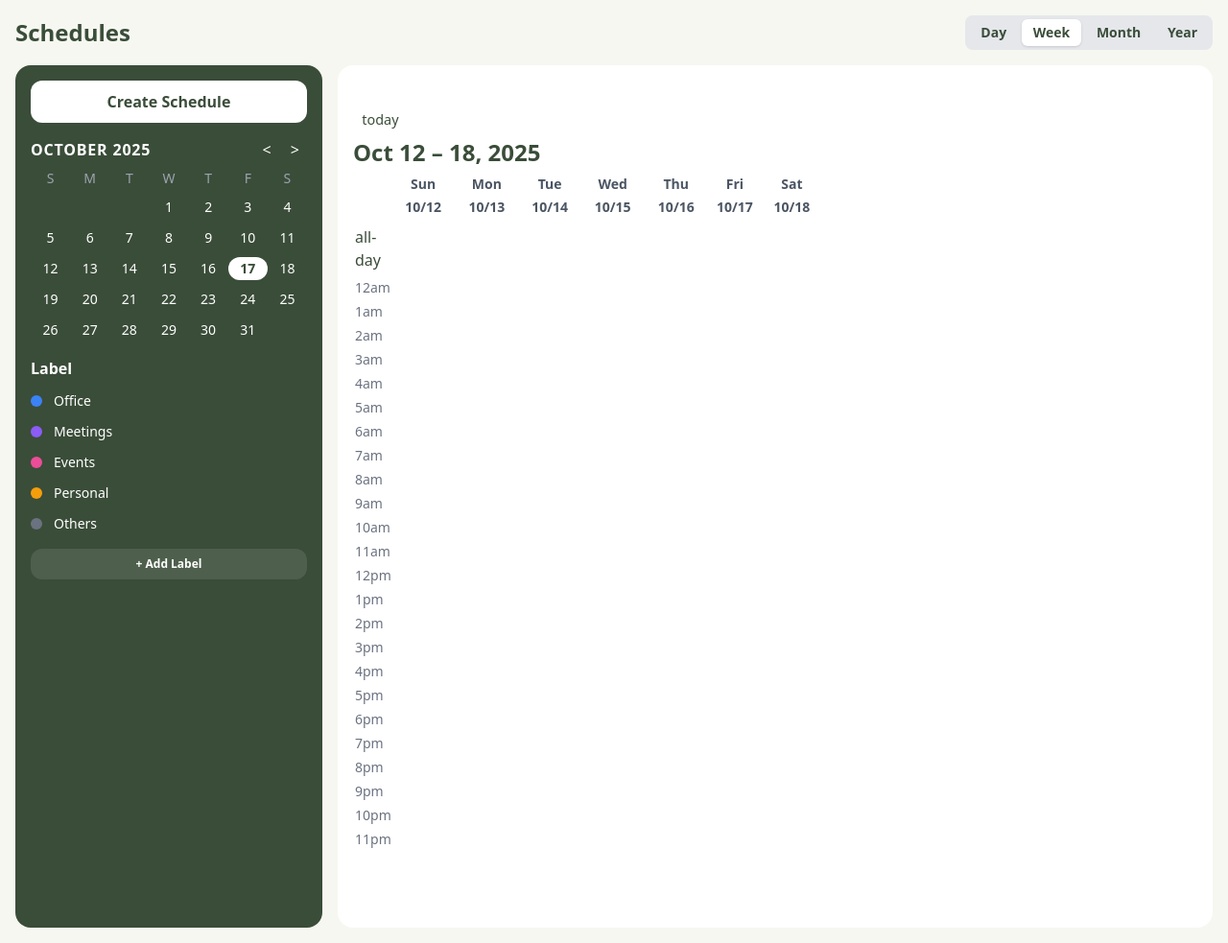
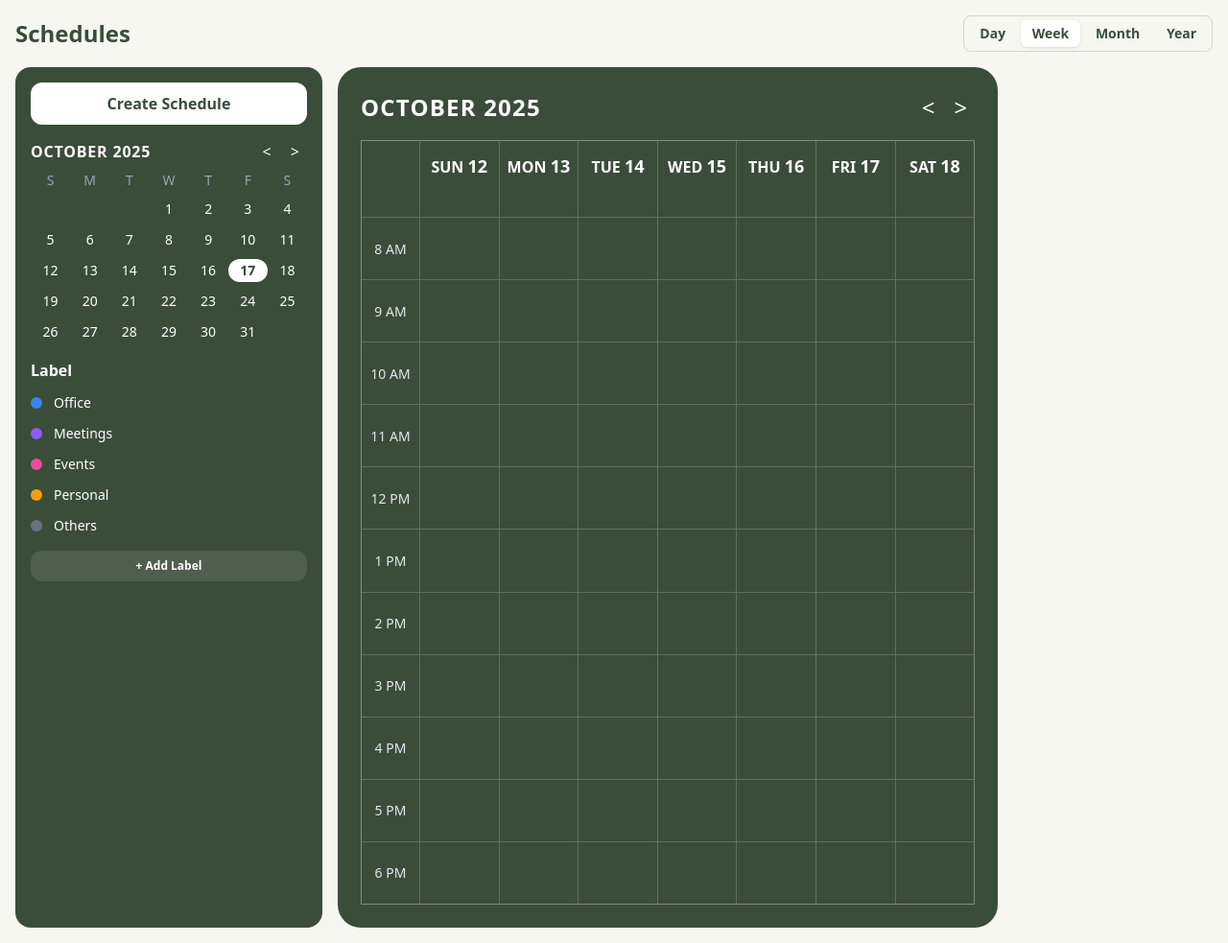
Before and after one commit to AlT4lR/CapstoneMalala, a Flask app: template Capstone/website/templates/schedules.html in a window 1280 px wide. Shown: the whole page at 96% size. Run offline with Flask 3, Linux system fonts and the light colour scheme; the template is opened without the code that fills it, so the values that code supplies are empty; some libraries are stand-ins or nearby versions.

Commit message:
Version 2.8
- added dynamic calendar

```diff
--- /dev/null
+++ b/Capstone/website/static/js/dynamic_calendar.js
@@ -0,0 +1,167 @@
+// static/js/dynamic_calendar.js
+document.addEventListener('DOMContentLoaded', () => {
+    const calendarContainer = document.getElementById('main-calendar-container');
+    const viewSwitcher = document.getElementById('view-switcher');
+
+    if (!calendarContainer || !viewSwitcher) return;
+
+    let currentDate = new Date();
+    let currentView = 'week'; // 'day', 'week', 'month', 'year'
+
+    const monthNames = ["JANUARY", "FEBRUARY", "MARCH", "APRIL", "MAY", "JUNE", "JULY", "AUGUST", "SEPTEMBER", "OCTOBER", "NOVEMBER", "DECEMBER"];
+    const dayNames = ["SUN", "MON", "TUE", "WED", "THU", "FRI", "SAT"];
+
+    function render() {
+        calendarContainer.innerHTML = ''; // Clear previous content
+
+        // 1. Render Header (Title & Navigation)
+        const header = document.createElement('div');
+        header.className = 'calendar-header';
+        header.innerHTML = `
+            <h2 id="calendar-title" class="calendar-title"></h2>
+            <div class="calendar-nav">
+                <button id="cal-prev">&lt;</button>
+                <button id="cal-next">&gt;</button>
+            </div>
+        `;
+        calendarContainer.appendChild(header);
+
+        // 2. Render Grid based on view
+        const grid = document.createElement('div');
+        grid.className = 'calendar-grid';
+
+        if (currentView === 'month') {
+            renderMonthView(grid);
+        } else if (currentView === 'week' || currentView === 'day') {
+            renderWeekView(grid);
+        } else {
+             grid.innerHTML = '<div class="p-8 text-center">Year view is not implemented yet.</div>';
+        }
+
+        calendarContainer.appendChild(grid);
+
+        // 3. Add event listeners
+        document.getElementById('cal-prev').addEventListener('click', navigatePrev);
+        document.getElementById('cal-next').addEventListener('click', navigateNext);
+    }
+
+    function renderMonthView(grid) {
+        const year = currentDate.getFullYear();
+        const month = currentDate.getMonth();
+        document.getElementById('calendar-title').textContent = `${monthNames[month]} ${year}`;
+        grid.className += ' month-view';
+
+        // Headers
+        dayNames.forEach(day => {
+            const headerCell = document.createElement('div');
+            headerCell.className = 'day-header';
+            headerCell.textContent = day;
+            grid.appendChild(headerCell);
+        });
+
+        // Date cells
+        const firstDay = new Date(year, month, 1).getDay();
+        const daysInMonth = new Date(year, month + 1, 0).getDate();
+
+        for (let i = 0; i < firstDay; i++) {
+            grid.innerHTML += '<div class="date-cell empty"></div>';
+        }
+
+        for (let day = 1; day <= daysInMonth; day++) {
+            const cell = document.createElement('div');
+            cell.className = 'date-cell';
+            const today = new Date();
+            if (day === today.getDate() && month === today.getMonth() && year === today.getFullYear()) {
+                cell.classList.add('is-today');
+            }
+            cell.innerHTML = `<span class="date-number">${day}</span>`;
+            grid.appendChild(cell);
+        }
+    }
+
+    function renderWeekView(grid) {
+        const year = currentDate.getFullYear();
+        const month = currentDate.getMonth();
+        document.getElementById('calendar-title').textContent = `${monthNames[month]} ${year}`;
+        grid.className += ' week-view';
+
+        // Get start of the week (Sunday)
+        const first = currentDate.getDate() - currentDate.getDay();
+        const weekStart = new Date(currentDate.setDate(first));
+
+        // Render headers
+        grid.innerHTML += '<div class="corner-cell"></div>'; // Top-left empty
+        for (let i = 0; i < 7; i++) {
+            const dayDate = new Date(weekStart);
+            dayDate.setDate(weekStart.getDate() + i);
+            const headerCell = document.createElement('div');
+            headerCell.className = 'day-header';
+            headerCell.innerHTML = `<span>${dayNames[dayDate.getDay()]}</span> <span class="text-lg">${dayDate.getDate()}</span>`;
+            grid.appendChild(headerCell);
+        }
+
+        // Render time slots and cells
+        for (let hour = 8; hour <= 18; hour++) { // 8 AM to 6 PM
+            const timeSlot = document.createElement('div');
+            timeSlot.className = 'time-slot';
+            timeSlot.textContent = `${hour > 12 ? hour - 12 : hour} ${hour >= 12 ? 'PM' : 'AM'}`;
+            grid.appendChild(timeSlot);
+
+            for (let i = 0; i < 7; i++) {
+                const hourCell = document.createElement('div');
+                hourCell.className = 'hour-cell';
+
+                // Add example event placeholder for demonstration
+                const dayDate = new Date(weekStart);
+                dayDate.setDate(weekStart.getDate() + i);
+                if (dayDate.getDate() === 20 && hour === 16) { // July 20th at 4 PM
+                    hourCell.innerHTML = `
+                        <div class="event-placeholder">
+                            &bull; Delivery of Alcoholic Liquor
+                            <div class="text-xs opacity-75">5:30 - 6:00 (work)</div>
+                        </div>
+                    `;
+                }
+                grid.appendChild(hourCell);
+            }
+        }
+    }
+
+    // --- Navigation ---
+    function navigatePrev() {
+        if (currentView === 'month') {
+            currentDate.setMonth(currentDate.getMonth() - 1);
+        } else { // Week or day view
+            currentDate.setDate(currentDate.getDate() - 7);
+        }
+        render();
+    }
+
+    function navigateNext() {
+        if (currentView === 'month') {
+            currentDate.setMonth(currentDate.getMonth() + 1);
+        } else { // Week or day view
+            currentDate.setDate(currentDate.getDate() + 7);
+        }
+        render();
+    }
+
+    // --- View Switching ---
+    viewSwitcher.addEventListener('click', (e) => {
+        if (e.target.tagName === 'BUTTON') {
+            const selectedView = e.target.dataset.view;
+            if (selectedView === currentView) return;
+
+            // Update active button style
+            viewSwitcher.querySelector('.active-view').classList.remove('active-view');
+            e.target.classList.add('active-view');
+
+            currentView = selectedView;
+            currentDate = new Date(); // Reset to today when switching views
+            render();
+        }
+    });
+
+    // Initial Render
+    render();
+});
--- a/Capstone/website/templates/schedules.html
+++ b/Capstone/website/templates/schedules.html
@@ -1,57 +1,128 @@
 {% extends "base.html" %}
 {% block title %}DecoOffice - Schedules{% endblock %}
 {% block head %}
-<link href='https://cdn.jsdelivr.net/npm/fullcalendar@6.1.11/main.min.css' rel='stylesheet' />
 <meta name="csrf-token" content="{{ csrf_token() }}">
+
+<!-- --- START OF MODIFICATION --- -->
 <style>
-    /* --- General Layout & Calendar Container --- */
-    #calendar {
-        --fc-border-color: #e5e7eb;
-        --fc-day-bg-color: transparent;
-        --fc-today-bg-color: rgba(111, 138, 110, 0.05);
+    /* --- Main Container & Theme --- */
+    .dynamic-calendar-container {
+        background-color: #3a4d39;
+        color: #ffffff;
+        border-radius: 1.5rem; /* 24px */
+        padding: 1.5rem; /* 24px */
+        display: flex;
+        flex-direction: column;
         height: 100%;
     }
 
-    /* --- FullCalendar Component Styling (Scaled Down) --- */
-    .fc .fc-toolbar-title {
+    /* --- Calendar Header (Title & Prev/Next) --- */
+    .calendar-header {
+        display: flex;
+        justify-content: space-between;
+        align-items: center;
+        margin-bottom: 1rem;
+    }
+    .calendar-title {
         font-size: 1.5rem;
         font-weight: 700;
+        letter-spacing: 0.05em;
+    }
+    .calendar-nav button {
+        background: transparent;
+        border: none;
+        color: #ffffff;
+        font-size: 1.5rem;
+        cursor: pointer;
+        padding: 0 0.5rem;
+    }
+
+    /* --- View Switcher Buttons --- */
+    #view-switcher {
+        background-color: #f6f7f1;
+        border: 1px solid #d4d8c4;
         color: #3a4d39;
     }
-    .fc .fc-button {
-        font-size: 0.9em;
-        padding: 0.4em 0.65em;
+    #view-switcher button.active-view {
+        background-color: #ffffff;
+        color: #3a4d39;
+        box-shadow: 0 1px 3px 0 rgb(0 0 0 / 0.1), 0 1px 2px -1px rgb(0 0 0 / 0.1);
     }
 
-    .fc .fc-col-header-cell-cushion, .fc .fc-daygrid-day-number, .fc .fc-timegrid-slot-label-cushion {
-        font-size: 0.875rem;
-        color: #6b7280;
-        text-decoration: none;
+    /* --- Calendar Grid (General) --- */
+    .calendar-grid {
+        display: grid;
+        flex: 1;
+        gap: 1px;
+        background-color: rgba(255, 255, 255, 0.2); /* Grid lines color */
+        border: 1px solid rgba(255, 255, 255, 0.2);
     }
-    .fc .fc-col-header-cell-cushion {
-        font-weight: 600;
-        color: #4b5563;
-    }
-    .fc .fc-timegrid-axis-frame {
-        align-items: flex-start;
-        padding-top: 4px;
+    .calendar-grid > div {
+        background-color: #3a4d39;
+        padding: 0.5rem;
     }
 
-    .fc-event {
-        border: none !important;
-        background-color: white !important;
-        padding: 0.25rem 0.5rem;
-        border-radius: 0.5rem;
-        box-shadow: 0 1px 2px 0 rgb(0 0 0 / 0.05);
+    /* --- Month View Specific --- */
+    .month-view {
+        grid-template-columns: repeat(7, 1fr);
+        grid-template-rows: auto repeat(5, 1fr);
     }
-    .fc-event-main { color: #374151; font-weight: 600; }
-    .event-label-dot {
-        width: 8px; height: 8px;
-        border-radius: 9999px;
-        margin-right: 6px;
-        display: inline-block;
+    .month-view .day-header {
+        text-align: center;
+        font-weight: 600;
+        padding: 0.75rem 0.5rem;
     }
+    .month-view .date-cell {
+        padding: 0.5rem;
+    }
+    .month-view .date-cell.empty {
+        background-color: #3a4d39;
+    }
+    .month-view .date-number {
+        font-weight: 500;
+    }
+    .month-view .is-today {
+        background-color: rgba(255, 255, 255, 0.1);
+    }
+
+    /* --- Week View Specific --- */
+    .week-view {
+        grid-template-columns: 60px repeat(7, 1fr); /* Time column + 7 days */
+    }
+    /* Removed empty ruleset for .week-view .corner-cell */
+    .week-view .day-header {
+        text-align: center;
+        font-weight: 600;
+        padding: 0.75rem 0.5rem;
+    }
+    .week-view .time-slot {
+        font-size: 0.875rem;
+        text-align: center;
+        display: flex;
+        align-items: center;
+        justify-content: center;
+        color: #e5e7eb;
+    }
+    .week-view .hour-cell {
+        position: relative;
+    }
+    /* Example event for styling reference */
+    .event-placeholder {
+        position: absolute;
+        background-color: #E9D5FF;
+        color: #37304A;
+        border-radius: 4px;
+        padding: 4px 8px;
+        font-size: 12px;
+        left: 2px;
+        right: 2px;
+        top: 0; /* 4 PM */
+        height: 120px; /* 2 hours */
+    }
+
 </style>
+<!-- --- END OF MODIFICATION --- -->
+
 {% endblock %}
 
 {% block content %}
@@ -62,25 +133,23 @@
         <div>
             <h1 class="text-2xl font-bold">Schedules</h1>
         </div>
-        <div class="bg-gray-200 p-1 rounded-lg text-xs sm:text-sm font-semibold self-start sm:self-center">
-            <button id="day-view-btn" class="px-2 sm:px-3 py-1 rounded-md">Day</button>
-            <button id="week-view-btn" class="px-2 sm:px-3 py-1 rounded-md bg-white shadow">Week</button>
-            <button id="month-view-btn" class="px-2 sm:px-3 py-1 rounded-md">Month</button>
-            <button id="year-view-btn" class="px-2 sm:px-3 py-1 rounded-md">Year</button>
+        <div id="view-switcher" class="bg-gray-200 p-1 rounded-lg text-xs sm:text-sm font-semibold self-start sm:self-center">
+            <button data-view="day" class="px-2 sm:px-3 py-1 rounded-md">Day</button>
+            <button data-view="week" class="px-2 sm:px-3 py-1 rounded-md active-view">Week</button>
+            <button data-view="month" class="px-2 sm:px-3 py-1 rounded-md">Month</button>
+            <button data-view="year" class="px-2 sm:px-3 py-1 rounded-md">Year</button>
         </div>
     </header>
 
     <!-- Main Layout -->
     <div class="flex-1 flex flex-col lg:flex-row gap-4 min-h-0">
 
-        <!-- Left Sidebar -->
+        <!-- Left Sidebar (Unchanged) -->
         <aside class="w-full lg:max-w-xs bg-[#3a4d39] text-white rounded-2xl p-4 flex flex-col space-y-4">
             <button id="create-schedule-btn"
                 class="w-full bg-white text-[#3a4d39] font-bold py-2.5 rounded-xl hover:bg-gray-200 transition-colors">
                 Create Schedule
             </button>
-
-            <!-- Mini Calendar -->
             <div>
                 <div class="flex justify-between items-center mb-2">
                     <span id="mini-cal-title" class="font-bold text-base tracking-wider">OCTOBER 2025</span>
@@ -93,8 +162,6 @@
                     <span class="font-medium text-gray-400">S</span><span class="font-medium text-gray-400">M</span><span class="font-medium text-gray-400">T</span><span class="font-medium text-gray-400">W</span><span class="font-medium text-gray-400">T</span><span class="font-medium text-gray-400">F</span><span class="font-medium text-gray-400">S</span>
                 </div>
             </div>
-
-            <!-- Labels -->
             <div id="label-filter">
                 <h3 class="font-bold text-base mb-3">Label</h3>
                 <div class="space-y-3 text-sm">
@@ -108,10 +175,15 @@
             </div>
         </aside>
 
-        <!-- Right: Calendar -->
+        <!-- --- START OF MODIFICATION --- -->
+        <!-- Right: NEW Dynamic Calendar Container -->
         <div class="flex-1 flex h-full">
-            <div id='calendar' class="bg-white rounded-2xl p-4 flex-1"></div>
+            <div id="main-calendar-container" class="dynamic-calendar-container">
+                <!-- Calendar content will be generated by dynamic_calendar.js -->
+            </div>
         </div>
+        <!-- --- END OF MODIFICATION --- -->
+
     </div>
 </main>
 
@@ -119,16 +191,17 @@
 {% endblock %}
 
 {% block scripts %}
-<script src='https://cdn.jsdelivr.net/npm/fullcalendar@6.1.11/main.min.js'></script>
-<script src="{{ url_for('static', filename='js/calendar.js') }}"></script>
+<!-- Removed FullCalendar scripts -->
+<script src="{{ url_for('static', filename='js/dynamic_calendar.js') }}"></script>
 
 <script>
+// This script block now only controls the sidebar mini-calendar.
+// The main calendar logic is moved to dynamic_calendar.js
 document.addEventListener('DOMContentLoaded', function() {
     const miniCalTitle = document.getElementById('mini-cal-title');
     const miniCalGrid = document.getElementById('mini-cal-grid');
     const prevBtn = document.getElementById('mini-cal-prev');
     const nextBtn = document.getElementById('mini-cal-next');
-    const mainCalendar = window.calendar;
 
     if (!miniCalTitle || !miniCalGrid || !prevBtn || !nextBtn) return;
 
@@ -138,21 +211,16 @@ document.addEventListener('DOMContentLoaded', function() {
     function renderMiniCalendar() {
         const year = currentDate.getFullYear();
         const month = currentDate.getMonth();
-        const today = new Date(); // Get the latest date every time we render
-
+        const today = new Date();
         miniCalTitle.textContent = `${monthNames[month]} ${year}`;
         while (miniCalGrid.children.length > 7) miniCalGrid.removeChild(miniCalGrid.lastChild);
-
         const firstDayOfMonth = new Date(year, month, 1).getDay();
         const daysInMonth = new Date(year, month + 1, 0).getDate();
-
         for (let i = 0; i < firstDayOfMonth; i++) miniCalGrid.insertAdjacentHTML('beforeend', '<span></span>');
-
         for (let day = 1; day <= daysInMonth; day++) {
             const dayEl = document.createElement('span');
             dayEl.textContent = day;
             dayEl.className = 'py-0.5 px-2 text-white cursor-pointer hover:bg-white/20 rounded-full transition-colors';
-
             const applySelectedStyle = (el) => {
                 el.classList.add('bg-white', 'text-[#3a4d39]', 'font-bold');
                 el.classList.remove('text-white');
@@ -161,51 +229,28 @@ document.addEventListener('DOMContentLoaded', function() {
                 el.classList.remove('bg-white', 'text-[#3a4d39]', 'font-bold');
                 el.classList.add('text-white');
             };
-
-            // This condition now correctly re-evaluates 'today' on every render
             if (day === today.getDate() && month === today.getMonth() && year === today.getFullYear()) {
                 applySelectedStyle(dayEl);
             }
-
             dayEl.addEventListener('click', () => {
                 const selectedDate = new Date(year, month, day);
-                if (mainCalendar) mainCalendar.gotoDate(selectedDate);
-
+                // Removed window.calendar.gotoDate(selectedDate) as it no longer exists
+                // If you want mini-calendar to control main calendar, a custom event system would be needed.
                 const currentlySelected = miniCalGrid.querySelector('.bg-white');
                 if (currentlySelected) removeSelectedStyle(currentlySelected);
-
                 applySelectedStyle(dayEl);
             });
-
             miniCalGrid.appendChild(dayEl);
         }
     }
-
-    prevBtn.addEventListener('click', () => {
-        currentDate.setMonth(currentDate.getMonth() - 1);
-        renderMiniCalendar();
-    });
-
-    nextBtn.addEventListener('click', () => {
-        currentDate.setMonth(currentDate.getMonth() + 1);
-        renderMiniCalendar();
-    });
-
-    // --- NEW: Function to handle auto-updating at midnight ---
+    prevBtn.addEventListener('click', () => { currentDate.setMonth(currentDate.getMonth() - 1); renderMiniCalendar(); });
+    nextBtn.addEventListener('click', () => { currentDate.setMonth(currentDate.getMonth() + 1); renderMiniCalendar(); });
     function scheduleMidnightRefresh() {
         const now = new Date();
         const midnight = new Date(now.getFullYear(), now.getMonth(), now.getDate() + 1, 0, 0, 0);
         const msUntilMidnight = midnight.getTime() - now.getTime();
-
-        setTimeout(() => {
-            // Rerender the calendar to update the 'today' highlight
-            renderMiniCalendar();
-            // Schedule the next refresh for the *next* midnight
-            scheduleMidnightRefresh();
-        }, msUntilMidnight + 1000); // Add a 1-second buffer
+        setTimeout(() => { renderMiniCalendar(); scheduleMidnightRefresh(); }, msUntilMidnight + 1000);
     }
-
-    // Initial render and schedule the first midnight refresh
     renderMiniCalendar();
     scheduleMidnightRefresh();
 });
```
